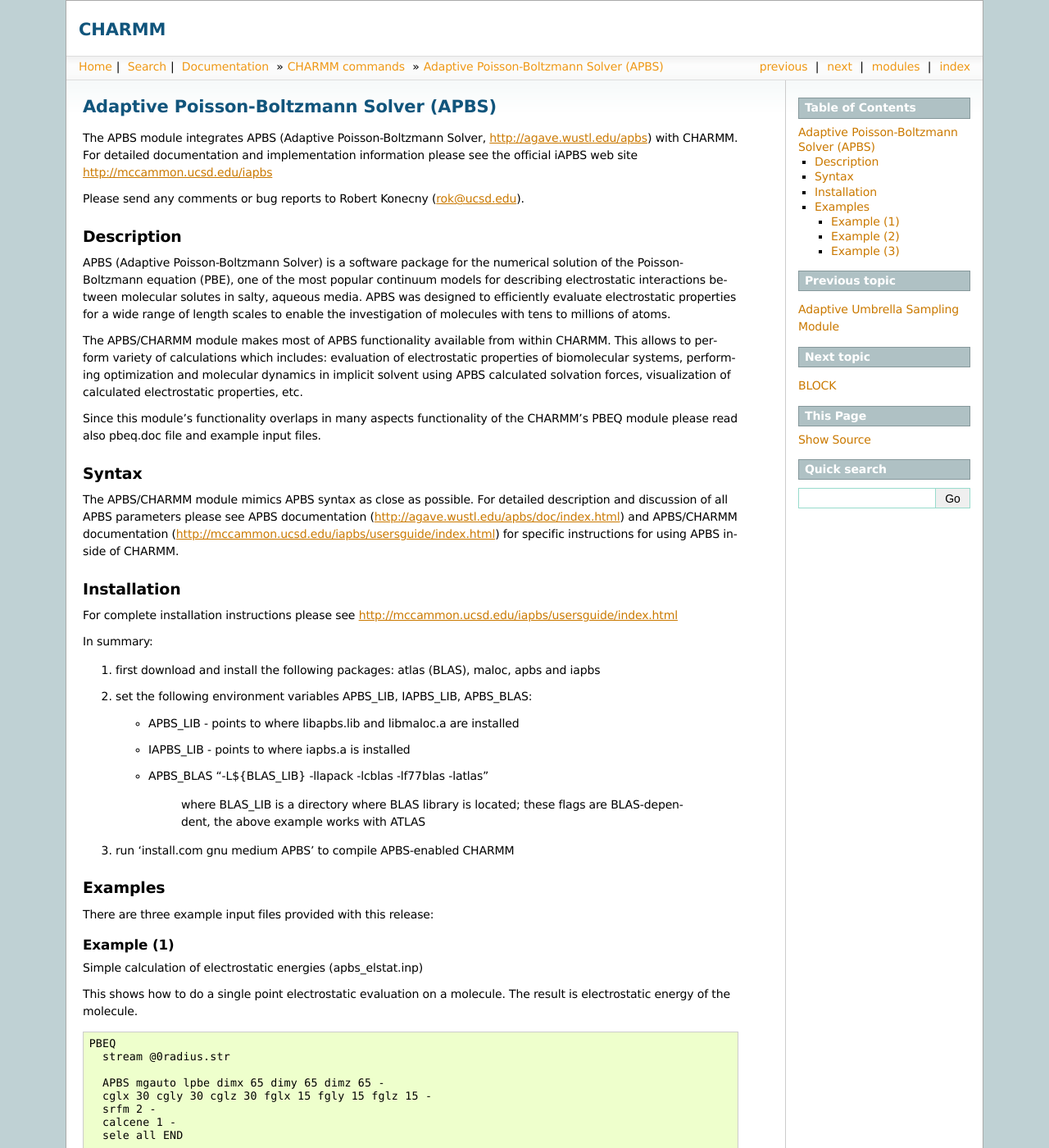
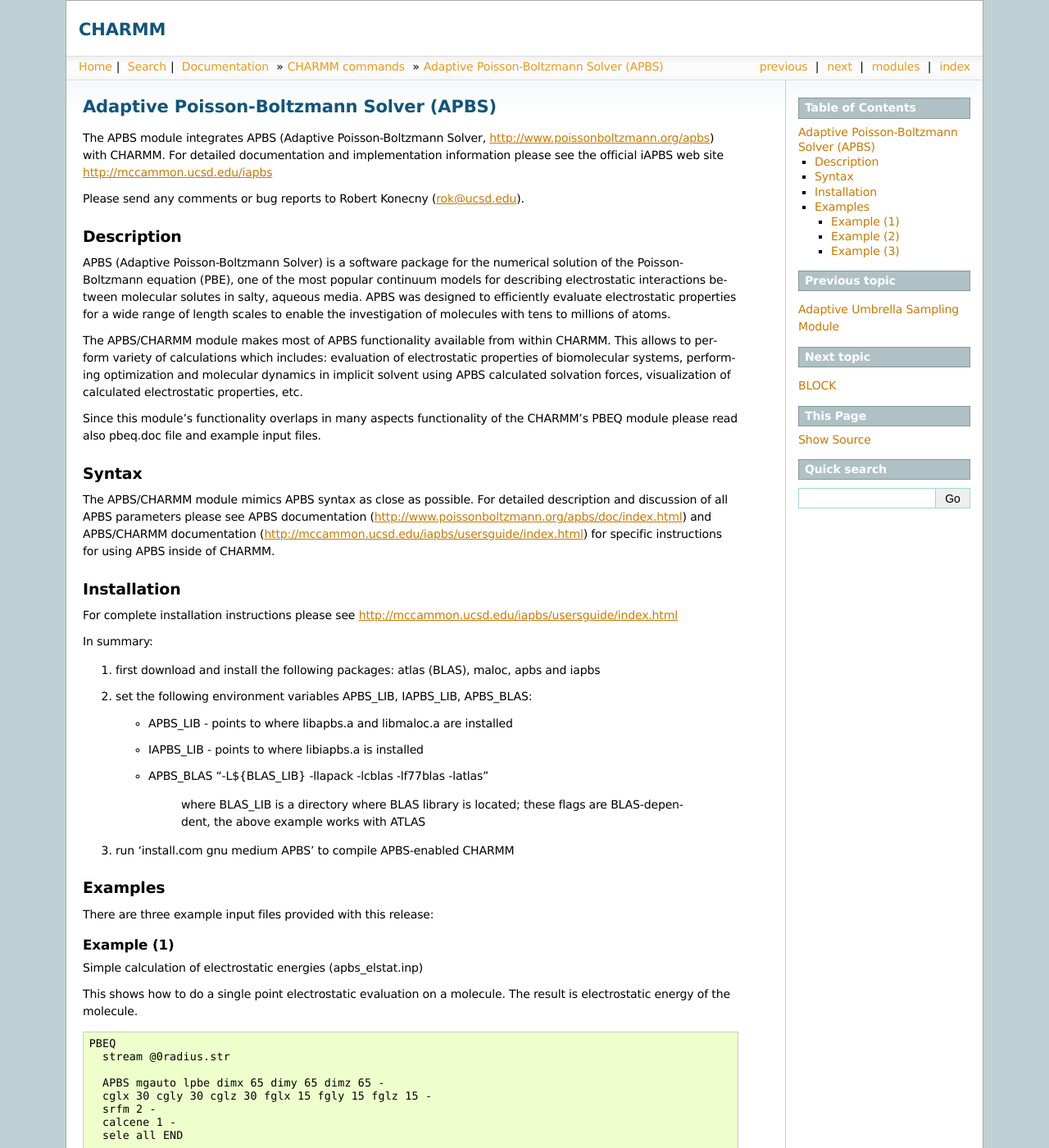
Before and after one commit to sunhwan/charmmdoc, a Sphinx documentation site: the page built from source/apbs.rst, in a window 1280 px wide and 1400 px high. Shown: the whole window at 82% size. Built offline with Sphinx 7.4.7, drawn with Linux system fonts in a browser that asks for light colours; formulas are drawn with MathJax 3; pages that are not in the unit, such as notebooks, are missing from menus; some of the changed text lies outside the part shown.

Commit message:
updated apbs.doc to c37b1

```diff
--- a/source/apbs.rst
+++ b/source/apbs.rst
@@ -5,7 +5,7 @@
 ========================================
 
 The APBS module integrates APBS (Adaptive Poisson-Boltzmann
-Solver, http://agave.wustl.edu/apbs) with CHARMM. For detailed
+Solver, http://www.poissonboltzmann.org/apbs) with CHARMM. For detailed
 documentation and implementation information please see the official
 iAPBS web site http://mccammon.ucsd.edu/iapbs
 
@@ -42,7 +42,7 @@
 
 The APBS/CHARMM module mimics APBS syntax as close as possible. For
 detailed description and discussion of all APBS parameters please see
-APBS documentation (http://agave.wustl.edu/apbs/doc/index.html) and
+APBS documentation (http://www.poissonboltzmann.org/apbs/doc/index.html) and
 APBS/CHARMM documentation
 (http://mccammon.ucsd.edu/iapbs/usersguide/index.html) for specific
 instructions for using APBS inside of CHARMM.
@@ -63,8 +63,8 @@
 2. set the following environment variables APBS_LIB, IAPBS_LIB,
    APBS_BLAS:
 
-   * APBS_LIB  - points to where libapbs.lib and libmaloc.a are installed
-   * IAPBS_LIB - points to where iapbs.a is installed
+   * APBS_LIB  - points to where libapbs.a and libmaloc.a are installed
+   * IAPBS_LIB - points to where libiapbs.a is installed
    * APBS_BLAS "-L${BLAS_LIB} -llapack -lcblas -lf77blas -latlas"
 
 	  where BLAS_LIB is a directory where BLAS library is
@@ -156,7 +156,7 @@
 This input file show how to generate properties files (electrostatics,
 SASA and charge) which can be then visualized using an external
 application (VMD, PyMol, OpenDX, etc; for details please see the APBS
-Tutorial at http://agave.wustl.edu/apbs/doc/html/tutorial/index.html).
+Tutorial at http://www.poissonboltzmann.org/apbs/doc/html/tutorial/index.html).
 
 ::
 
```
